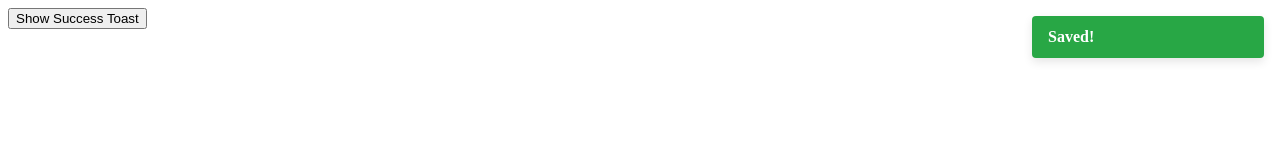
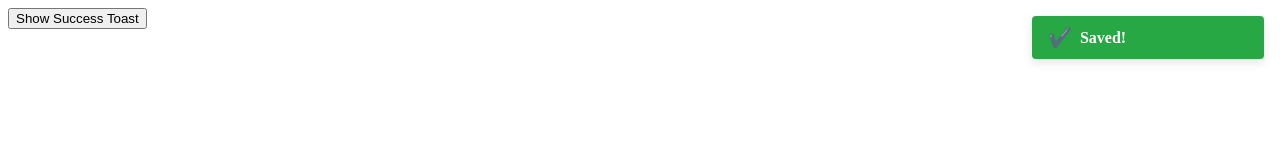
Before and after one commit to AProd18/react-toastify-lite, a React (Vite) app: page / in a window 1280 px wide. Both pictures are taken after a click on the button "Show Success Toast". Shown: the top 160 px of the page. Built offline with nearby package versions, Linux system fonts and the light colour scheme.

Commit message:
feat(ui): add icons to toast messages for better user feedback

```diff
--- a/src/ToastContainer.jsx
+++ b/src/ToastContainer.jsx
@@ -1,11 +1,25 @@
 import "./styles.css";
 
 export default function ToastContainer({ toasts }) {
+  function getIcon(type) {
+    switch (type) {
+      case "success":
+        return "✔️";
+      case "error":
+        return "❌";
+      case "warning":
+        return "⚠️";
+      default:
+        return "";
+    }
+  }
+
   return (
     <div className="rtl-toast-container">
       {toasts.map((toast) => (
         <div key={toast.id} className={`rtl-toast rtl-${toast.type}`}>
-          {toast.message}
+          <span className="rtl-toast-icon">{getIcon(toast.type)}</span>
+          <span className="rtl-toast-message">{toast.message}</span>
         </div>
       ))}
     </div>
--- a/src/styles.css
+++ b/src/styles.css
@@ -9,6 +9,9 @@
 }
 
 .rtl-toast {
+  display: flex;
+  align-items: center;
+  gap: 0.5rem;
   padding: 0.75rem 1rem;
   border-radius: 4px;
   color: white;
@@ -17,6 +20,11 @@
   max-width: 300px;
   box-shadow: 0 4px 10px rgba(0, 0, 0, 0.1);
   animation: fadein 0.3s ease;
+}
+
+.rtl-toast-icon {
+  font-size: 1.2rem;
+  line-height: 1;
 }
 
 .rtl-default {
```
